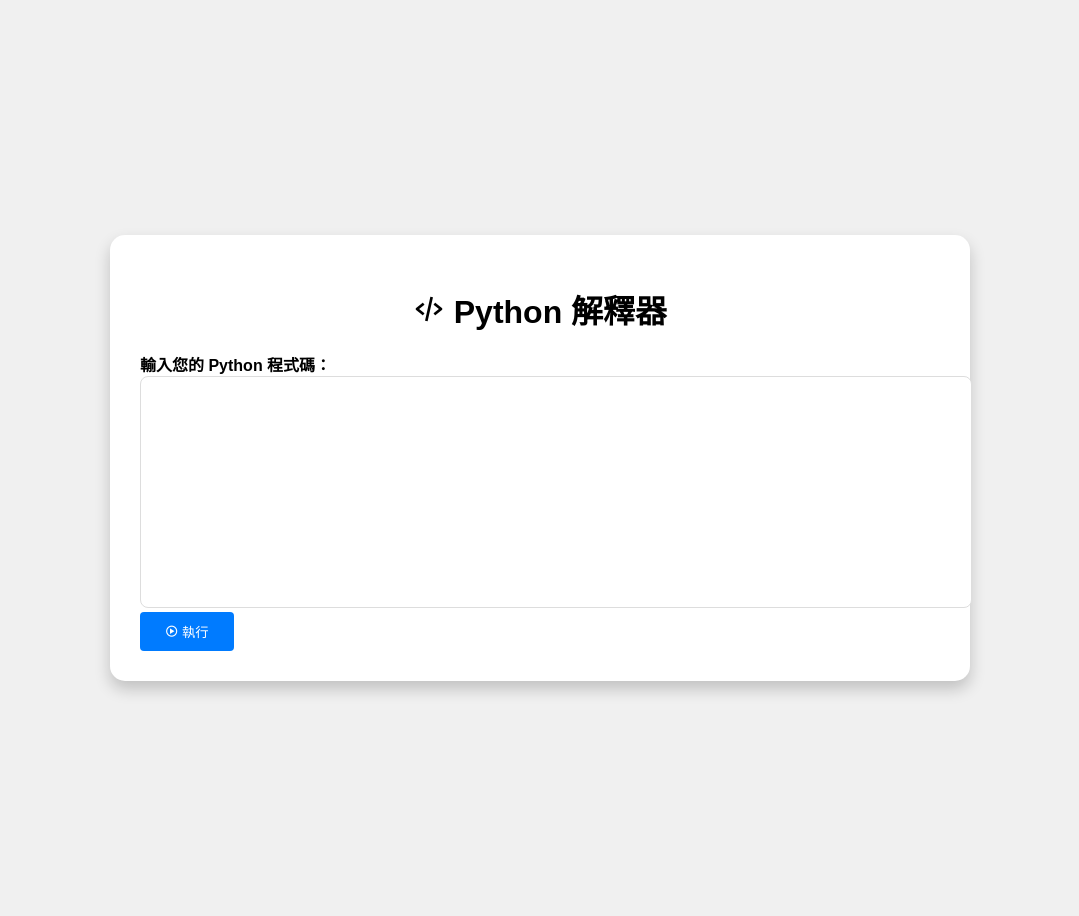
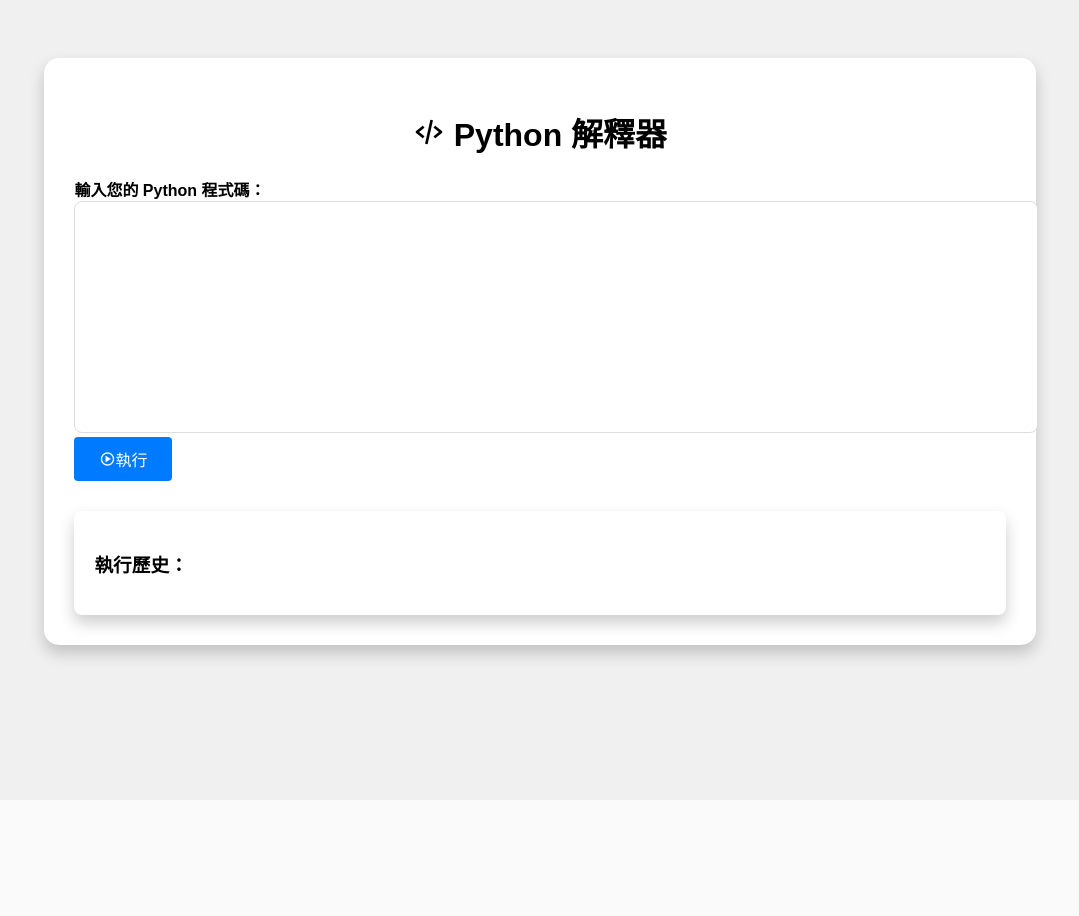
Before and after one commit to oinktech/python-editor, a Flask app: page / in a window 1280 px wide. Shown: the whole page, without its empty margins (100-1179 px from the left). After the commit the page ends 665 px from the top, so only its background shows below. Run offline with Flask 3, Linux system fonts and the light colour scheme; some libraries are stand-ins or nearby versions.

Commit message:
Update index.html

```diff
--- a/templates/index.html
+++ b/templates/index.html
@@ -3,7 +3,6 @@
 <head>
     <meta charset="UTF-8">
     <meta name="viewport" content="width=device-width, initial-scale=1.0">
-    <link rel="icon" href="https://oinktech.github.io/images/favicon.ico">
     <title>Python 解釋器</title>
     <link rel="stylesheet" href="https://cdnjs.cloudflare.com/ajax/libs/prism/1.24.1/themes/prism.min.css">
     <link href='https://unpkg.com/boxicons@2.0.9/css/boxicons.min.css' rel='stylesheet'>
@@ -15,19 +14,22 @@
             display: flex;
             justify-content: center;
             align-items: center;
-            min-height: 100vh;
         }
         .container {
             width: 80%;
-            max-width: 800px;
+            max-width: 1000px;
             background-color: #ffffff;
             padding: 30px;
             border-radius: 15px;
             box-shadow: 0 8px 16px rgba(0, 0, 0, 0.2);
+            transition: transform 0.3s;
+            position: relative;
+        }
+        .container:hover {
+            transform: translateY(-5px);
         }
         h1 {
             text-align: center;
-            margin-bottom: 20px;
         }
         form {
             margin-top: 20px;
@@ -46,6 +48,8 @@
             font-family: 'Courier New', Courier, monospace;
         }
         .btn-primary {
+            display: inline-flex;
+            align-items: center;
             background-color: #007bff;
             color: #fff;
             border: none;
@@ -53,21 +57,34 @@
             border-radius: 4px;
             cursor: pointer;
             transition: background-color 0.3s;
+            font-size: 16px;
         }
         .btn-primary:hover {
             background-color: #0056b3;
         }
-        .output {
+        .output, .history {
             margin-top: 30px;
             background-color: #ffffff;
             padding: 20px;
             border-radius: 8px;
+            box-shadow: 0 8px 16px rgba(0, 0, 0, 0.2);
+        }
+        pre {
+            white-space: pre-wrap;
+            background-color: #f8f9fa;
+            padding: 15px;
+            border-radius: 8px;
+            font-size: 14px;
         }
         .error {
             color: #dc3545;
             font-weight: bold;
         }
-        .modal {
+        .history {
+            overflow-y: auto;
+            max-height: 300px;
+        }
+        .modal, .input-modal {
             display: none;
             position: fixed;
             top: 0;
@@ -109,7 +130,7 @@
 <body>
     <div class="container">
         <h1><i class='bx bx-code-alt'></i> Python 解釋器</h1>
-        <form id="code-form" method="POST">
+        <form method="POST">
             {{ form.hidden_tag() }}
             <div class="form-group">
                 {{ form.code.label }}
@@ -131,18 +152,38 @@
             {% endif %}
         </div>
         {% endif %}
+
+        <div class="history">
+            <h3>執行歷史：</h3>
+            {% for code, output in history %}
+                <div>
+                    <strong>程式碼：</strong>
+                    <pre class="language-python">{{ code }}</pre>
+                    <strong>輸出結果：</strong>
+                    <pre>{{ output }}</pre>
+                </div>
+                <hr>
+            {% endfor %}
+        </div>
     </div>
 
     <!-- 模組安裝進度顯示框 -->
     <div id="modal" class="modal">
         <div class="modal-content">
             <h3>模組安裝進度</h3>
-            <p id="modal-message">正在安裝模組，請稍候...</p>
-            <div class="progress">
-                <div id="progress-bar" class="progress-bar"></div>
+            <p>正在安裝模組，請稍候...</p>
+            <button id="close-btn" class="btn-close">關閉</button>
+        </div>
+    </div>
+
+    <!-- 虛擬輸入框 -->
+    <div id="input-modal" class="input-modal">
+        <div class="input-modal-content">
+            <h3>請輸入資料</h3>
+            <div class="input-field">
+                <input type="text" id="user-input" placeholder="在這裡輸入...">
             </div>
-            <div id="output-details"></div>
-            <button id="close-btn" class="btn-primary">關閉</button>
+            <button id="submit-input" class="btn-primary">提交</button>
         </div>
     </div>
 
@@ -152,33 +193,18 @@
             document.querySelector('#modal').style.display = 'none';
         });
 
-        document.querySelector('#code-form').addEventListener('submit', function(e) {
-            e.preventDefault();
-            showInstallModal(); // 顯示模態框
-            const formData = new FormData(this);
-            fetch(this.action, {
-                method: 'POST',
-                body: formData
-            })
-            .then(response => response.json())
-            .then(data => {
-                updateProgress(data.progress);
-                document.querySelector('#modal-message').innerText = data.message;
-                document.querySelector('#output-details').innerText += data.details; // 显示下载详细信息
-            })
-            .catch(error => {
-                console.error('Error:', error);
-            });
+        document.querySelector('#submit-input').addEventListener('click', function() {
+            var userInput = document.querySelector('#user-input').value;
+            document.querySelector('form').append('<input type="hidden" name="user_input" value="'+userInput+'">');
+            document.querySelector('form').submit();
         });
 
         function showInstallModal() {
             document.querySelector('#modal').style.display = 'flex';
-            document.querySelector('#output-details').innerText = ""; // 清空输出详情
         }
 
-        function updateProgress(progress) {
-            const progressBar = document.getElementById('progress-bar');
-            progressBar.style.width = progress + '%';
+        function showInputModal() {
+            document.querySelector('#input-modal').style.display = 'flex';
         }
     </script>
 </body>
```
Also changed, not shown: other parts of templates/index.html (+22 -18 lines).
